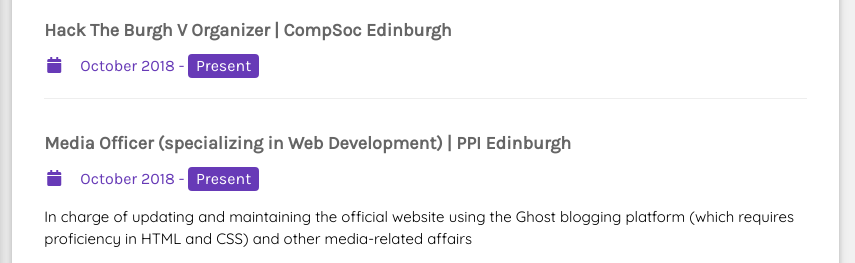
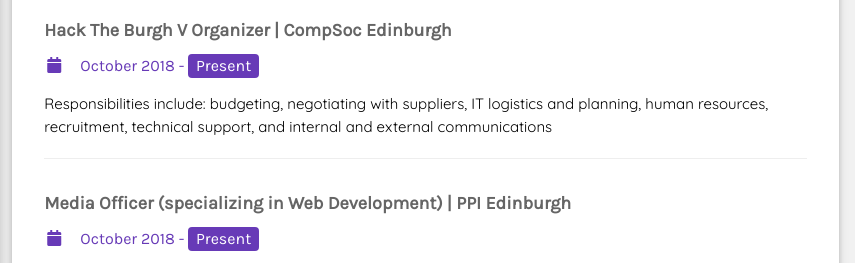
Before and after one commit to athiyadeviyani/cv, a plain HTML site: page index.html in a window 1280 px wide. Shown: the part 106-369 px from the top of the page, 425-1280 px from the left. Drawn offline with nearby package versions, Linux system fonts and the light colour scheme.

Commit message:
Update index.html

```diff
--- a/index.html
+++ b/index.html
@@ -106,6 +106,7 @@
         <div class="w3-container">
           <h5 class="w3-opacity"><b>Hack The Burgh V Organizer | CompSoc Edinburgh</b></h5>
           <h6 class="w3-text-deep-purple"><i class="fa fa-calendar fa-fw w3-margin-right"></i>October 2018 - <span class="w3-tag w3-deep-purple w3-round">Present</span></h6>
+          <p>Responsibilities include: budgeting, negotiating with suppliers, IT logistics and planning, human resources, recruitment, technical support, and internal and external communications</p>
           <hr>
         </div>
 
```
